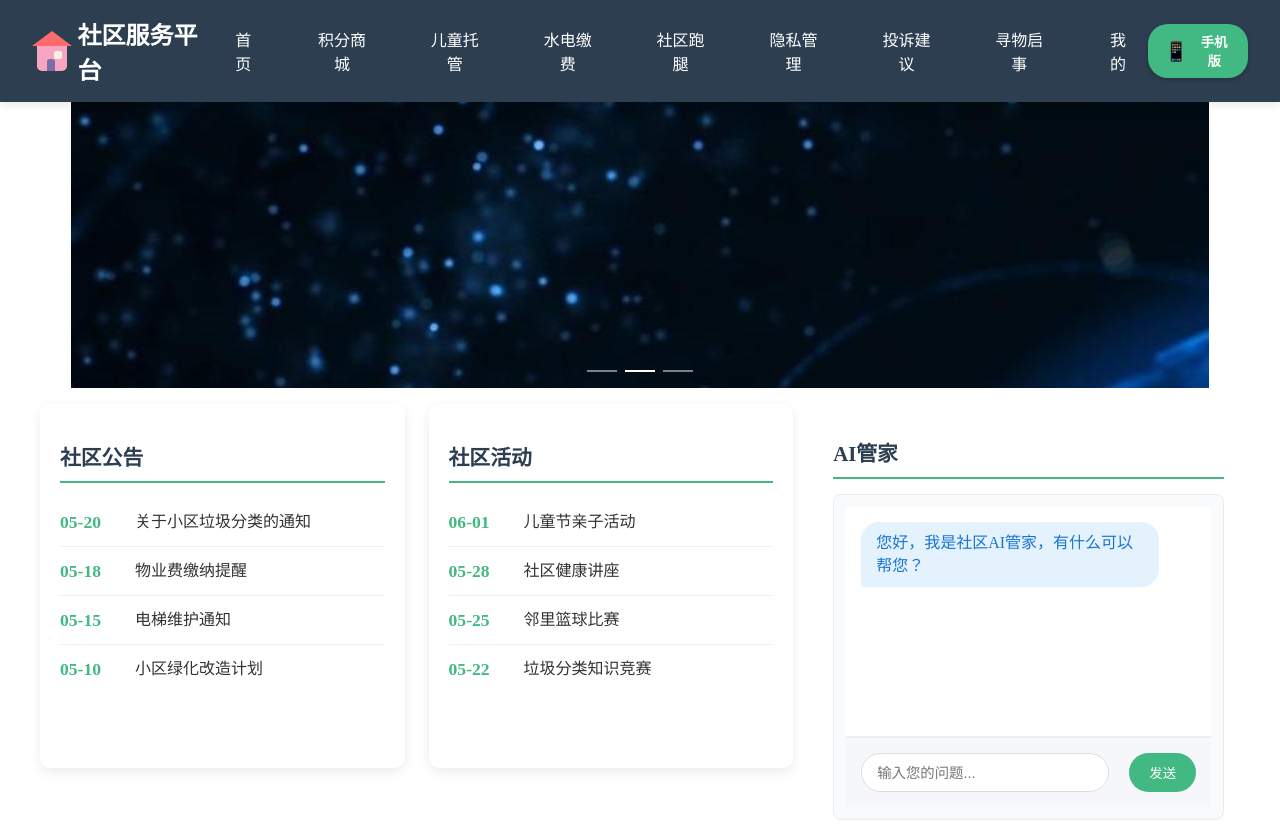
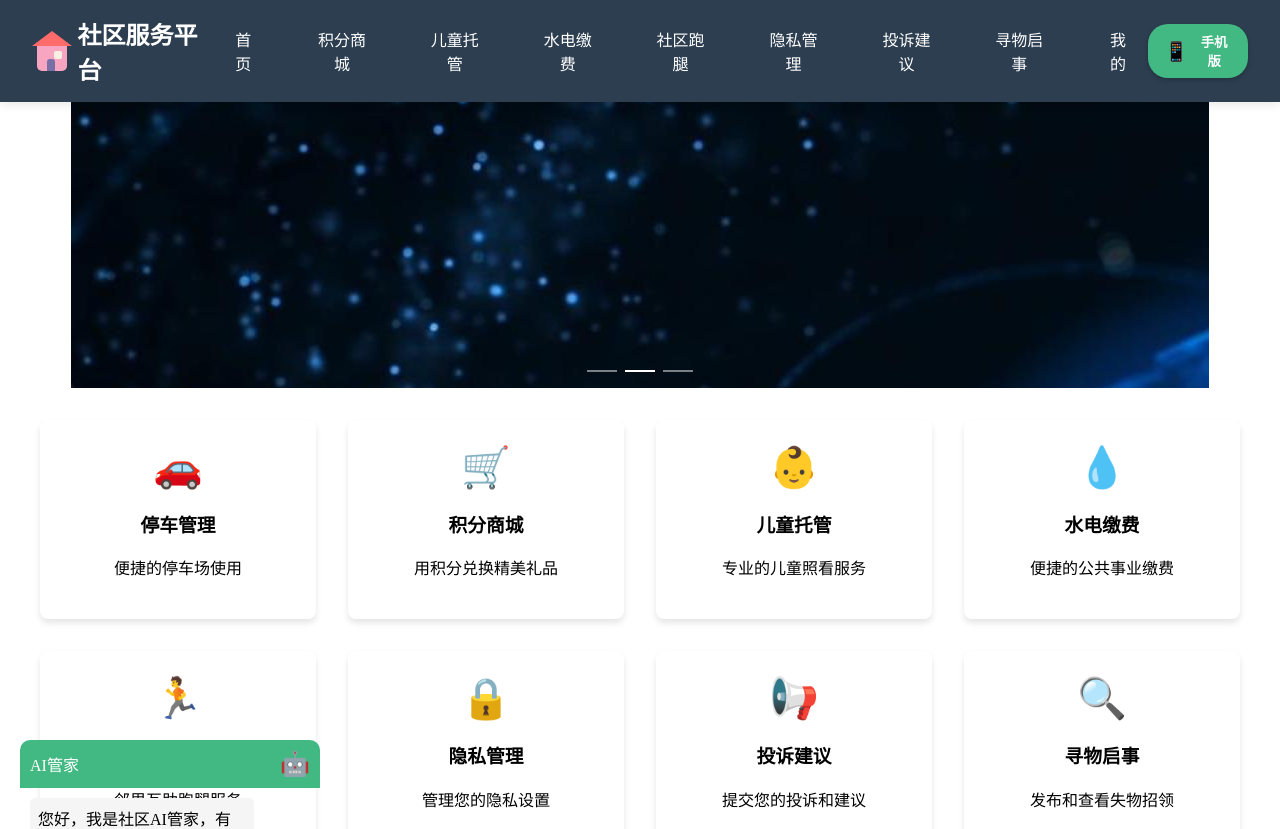
Before and after one commit to mcxxxxxcm/projectCommunity, a Vue app: page /PCPage in a window 1280 px wide. Shown: the top 829 px of the page. Built offline with nearby package versions, Linux system fonts and the light colour scheme.

Commit message:
优化了ai功能，移除了公告栏的板块

```diff
--- a/src/views/PCPage.vue
+++ b/src/views/PCPage.vue
@@ -47,31 +47,21 @@
         </el-carousel>
       </section>
 
-      <!-- 修改公告栏区域 -->
-      <section class="announcement-section">
-        <div class="announcement-box" style="flex: 0.8;"> <!-- 缩小公告栏 -->
-          <h2 class="announcement-title">社区公告</h2>
-          <ul class="announcement-list">
-            <li v-for="(notice, index) in notices" :key="index">
-              <span class="notice-date">{{ notice.date }}</span>
-              <span class="notice-content">{{ notice.content }}</span>
-            </li>
-          </ul>
+      <!-- 内容区域 -->
+      <section class="content-section">
+        <div class="service-card" v-for="service in services" :key="service.name" @click="goToPage(service.path)">
+          <span class="service-icon">{{ service.icon }}</span>
+          <h3>{{ service.name }}</h3>
+          <p>{{ service.desc }}</p>
         </div>
-        <div class="announcement-box" style="flex: 0.8;"> <!-- 缩小活动栏 -->
-          <h2 class="announcement-title">社区活动</h2>
-          <ul class="announcement-list">
-            <li v-for="(activity, index) in activities" :key="index">
-              <span class="activity-date">{{ activity.date }}</span>
-              <span class="activity-content">{{ activity.content }}</span>
-            </li>
-          </ul>
+      </section>
+      <!-- AI管家区域 -->
+      <div class="ai-assistant-container" :class="{ 'ai-assistant-visible': isAIAssistantVisible }">
+        <div class="ai-assistant-header" @click="toggleAIAssistant">
+          <span>AI管家</span>
+          <span class="ai-assistant-icon">🤖</span>
         </div>
-        <!-- 修改公告栏区域 -->
-        <section class="announcement-section">
-          <div class="announcement-box.ai-assistant" style="flex: 1;">
-            <h2 class="announcement-title">AI管家</h2>
-            <div class="ai-chat">
+        <div class="ai-assistant-content">
           <div class="ai-messages">
             <div v-for="(msg, index) in aiMessages" :key="index"
                  :class="['ai-message', msg.type]">
@@ -85,17 +75,6 @@
           </div>
         </div>
       </div>
-        </section>
-      </section>
-
-      <!-- 内容区域 -->
-      <section class="content-section">
-        <div class="service-card" v-for="service in services" :key="service.name" @click="goToPage(service.path)">
-          <span class="service-icon">{{ service.icon }}</span>
-          <h3>{{ service.name }}</h3>
-          <p>{{ service.desc }}</p>
-        </div>
-      </section>
     </main>
 
     <!-- 添加返回顶部按钮 -->
@@ -193,27 +172,15 @@ const bannerImages = ref([
   }
 ]);
 
-// 新增公告数据
-const notices = ref([
-  { date: '05-20', content: '关于小区垃圾分类的通知' },
-  { date: '05-18', content: '物业费缴纳提醒' },
-  { date: '05-15', content: '电梯维护通知' },
-  { date: '05-10', content: '小区绿化改造计划' }
-]);
-
-// 新增活动数据
-const activities = ref([
-  { date: '06-01', content: '儿童节亲子活动' },
-  { date: '05-28', content: '社区健康讲座' },
-  { date: '05-25', content: '邻里篮球比赛' },
-  { date: '05-22', content: '垃圾分类知识竞赛' }
-]);
-
-// 新增AI相关数据
+const isAIAssistantVisible = ref(false);
 const aiMessages = ref([
   { type: 'ai', content: '您好，我是社区AI管家，有什么可以帮您？' }
 ]);
 const aiInput = ref('');
+
+const toggleAIAssistant = () => {
+  isAIAssistantVisible.value = !isAIAssistantVisible.value;
+};
 
 const sendAiMessage = async () => {
   if (!aiInput.value.trim()) return;
@@ -500,239 +467,327 @@ const sendAiMessage = async () => {
   margin: 0 auto;
 }
 
-/* 调整公告栏区域 */
-.announcement-section {
-  display: flex;
-  gap: 1.5rem;
-  padding: 1rem;
-  max-width: 1200px; /* 增加最大宽度 */
-  margin: 0 auto 2rem; /* 增加下边距 */
-  min-height: 300px; /* 设置最小高度 */
+
+/* AI管家样式 */
+.ai-assistant-container {
+  position: fixed;
+  bottom: 60px; /* 调整距离底部的位置 */
+  left: 20px; /* 从right改为left */
+  width: 300px;
+  max-height: 0;
+  background: white;
+  border-radius: 10px;
+  box-shadow: 0 4px 10px rgba(0, 0, 0, 0.2);
+  transition: all 0.3s ease;
+  z-index: 1001; /* 提高z-index值 */
 }
 
-/* 美化AI管家容器 */
-.announcement-box.ai-assistant {
-  flex: 1.4;
-  background: #ffffff;
-  border: 1px solid #e0e0e0;
-  border-radius: 10px;
-  padding: 15px;
-  box-shadow: 0 4px 12px rgba(0, 0, 0, 0.08);
-  transition: all 0.3s ease;
-  min-height: 300px; /* 添加最小高度与公告栏对齐 */
+.ai-assistant-visible {
+  max-height: 400px; /* 调整最大高度 */
 }
 
-/* 调整AI聊天区域高度 */
-.ai-chat {
-  height: 100%; /* 改为100%填充容器 */
+.ai-assistant-header {
+  padding: 10px;
+  background: #42b983;
+  color: white;
+  border-radius: 10px 10px 0 0;
+  cursor: pointer;
   display: flex;
-  flex-direction: column;
-  border: 1px solid #e9ecef;
-  border-radius: 8px;
-  padding: 12px;
-  background: #f8fafc;
+  justify-content: space-between;
+  align-items: center;
+  position: relative;
 }
 
-/* 消息气泡样式 */
+.ai-assistant-visible .ai-assistant-header::after {
+  transform: rotate(180deg);
+}
+
+.ai-assistant-header:hover {
+  background: #3aa876;
+}
+
+.ai-assistant-icon {
+  font-size: 1.5rem;
+}
+
+.ai-assistant-content {
+  padding: 10px;
+}
+
+.ai-messages {
+  height: 290px;
+  overflow-y: auto;
+  margin-bottom: 10px;
+}
+
 .ai-message {
-  max-width: 80%;
-  padding: 10px 15px;
   margin-bottom: 10px;
-  border-radius: 18px;
-  line-height: 1.4;
-  position: relative;
-  word-wrap: break-word;
+  padding: 8px;
+  border-radius: 5px;
+}
+
+.ai-message.user {
+  background: #e3f2fd;
+  margin-left: 20%;
 }
 
 .ai-message.ai {
-  background: #e3f2fd;
-  color: #1976d2;
-  align-self: flex-start;
-  border-bottom-left-radius: 4px;
-  margin-right: auto;
+  background: #f5f5f5;
+  margin-right: 20%;
 }
 
-.ai-message.user {
-  background: #f1f1f1;
-  color: #333;
-  align-self: flex-end;
-  border-bottom-right-radius: 4px;
-  margin-left: auto;
-}
-
-/* 调整消息容器布局 */
-.ai-messages {
-  display: flex;
-  flex-direction: column;
-  gap: 8px;
-}
-
-/* 输入区域 */
 .ai-input {
   display: flex;
   gap: 10px;
-  padding-top: 8px;
-  border-top: 1px solid #eee;
 }
 
 .ai-input input {
   flex: 1;
-  padding: 10px 15px;
+  padding: 8px;
   border: 1px solid #ddd;
-  border-radius: 20px;
-  font-size: 0.9rem;
-  outline: none;
-  transition: all 0.3s;
-}
-
-.ai-input input:focus {
-  border-color: #42b983;
-  box-shadow: 0 0 0 2px rgba(66, 185, 131, 0.2);
+  border-radius: 5px;
 }
 
 .ai-input button {
-  padding: 10px 20px;
+  padding: 8px 15px;
   background: #42b983;
   color: white;
   border: none;
-  border-radius: 20px;
+  border-radius: 5px;
   cursor: pointer;
-  transition: all 0.3s;
-  font-weight: 500;
 }
 
-.ai-input button:hover {
-  background: #3aa876;
-  transform: translateY(-1px);
+
+.pc-layout {
+  display: flex;
+  flex-direction: column;
+  min-height: 100vh;
 }
 
-/* 公告栏专属样式 - 不影响AI管家 */
-.announcement-box:not(.ai-assistant) {
-  flex: 0.8;
-  background: #ffffff;
-  border-radius: 10px;
-  padding: 20px;
-  box-shadow: 0 4px 12px rgba(0, 0, 0, 0.08);
+.header {
+  display: flex;
+  justify-content: space-between;
+  align-items: center;
+  padding: 1rem 2rem;
+  background: #2c3e50;
+  color: white;
+  box-shadow: 0 2px 10px rgba(0, 0, 0, 0.1);
+}
+
+.logo {
+  display: flex;
+  align-items: center;
+  gap: 0.5rem;
+  font-size: 1.5rem;
+  font-weight: bold;
+}
+
+.house-icon {
+  position: relative;
+  width: 40px;
+  height: 40px;
+}
+
+.roof {
+  position: absolute;
+  top: 0;
+  left: 0;
+  width: 0;
+  height: 0;
+  border-left: 20px solid transparent;
+  border-right: 20px solid transparent;
+  border-bottom: 15px solid #ff6b6b;
+}
+
+.wall {
+  position: absolute;
+  bottom: 0;
+  left: 5px;
+  width: 30px;
+  height: 25px;
+  background: #f8a5c2;
+  border-radius: 0 0 5px 5px;
+}
+
+.door {
+  position: absolute;
+  bottom: 0;
+  left: 10px;
+  width: 8px;
+  height: 12px;
+  background: #786fa6;
+  border-radius: 3px 3px 0 0;
+}
+
+.window {
+  position: absolute;
+  top: 5px;
+  right: 5px;
+  width: 8px;
+  height: 8px;
+  background: #f7f1e3;
+  border-radius: 2px;
+}
+
+.main-nav {
+  display: flex;
+  gap: 1.5rem;
+}
+
+.nav-item {
+  background: none;
+  border: none;
+  color: white;
+  cursor: pointer;
+  font-size: 1rem;
+  padding: 0.5rem 1rem;
   transition: all 0.3s ease;
 }
 
-.announcement-title {
-  font-size: 1.3rem;
-  color: #2c3e50;
-  padding-bottom: 12px;
-  margin-bottom: 15px;
-  border-bottom: 2px solid #42b983;
-  font-weight: 600;
+.nav-item:hover {
+  color: #42b983;
 }
 
-.announcement-list {
-  list-style: none;
-  padding: 0;
-  margin: 0;
+.mobile-switch {
+  display: flex;
+  align-items: center;
+  gap: 0.5rem;
+  padding: 0.5rem 1rem;
+  background: #42b983; /* 改为更显眼的绿色背景 */
+  border: none;
+  border-radius: 20px; /* 增加圆角 */
+  color: white;
+  cursor: pointer;
+  font-weight: bold; /* 加粗文字 */
+  transition: all 0.3s ease;
+  box-shadow: 0 2px 5px rgba(0, 0, 0, 0.2); /* 添加阴影 */
 }
 
-.announcement-list li {
-  padding: 12px 0;
-  border-bottom: 1px solid #f0f0f0;
-  display: flex;
-  align-items: center;
+.mobile-switch:hover {
+  background: #3aa876; /* 悬停时颜色变深 */
+  transform: translateY(-2px); /* 悬停时轻微上浮 */
+  box-shadow: 0 4px 8px rgba(0, 0, 0, 0.3); /* 悬停时阴影加深 */
 }
 
-.announcement-list li:last-child {
-  border-bottom: none;
+.mobile-switch .icon {
+  font-size: 1.2rem; /* 增大图标 */
 }
 
-.notice-date, .activity-date {
-  color: #42b983;
-  font-weight: bold;
-  min-width: 60px;
-  font-size: 1.1rem;
+.banner {
+  background: linear-gradient(135deg, #42b983 0%, #2c3e50 100%);
+  color: white;
+  padding: 4rem 2rem;
+  text-align: center;
 }
 
-.notice-content, .activity-content {
-  color: #333;
-  flex: 1;
-  font-size: 1rem;
-  padding-left: 15px;
-  line-height: 1.5;
+.banner h1 {
+  font-size: 2.5rem;
+  margin-bottom: 1rem;
 }
 
-/* 公告栏悬停效果 - 不影响AI管家 */
-.announcement-box:not(.ai-assistant):hover {
-  transform: translateY(-3px);
-  box-shadow: 0 6px 16px rgba(0, 0, 0, 0.12);
+.content-section {
+  display: grid;
+  grid-template-columns: repeat(4, 1fr);
+  gap: 2rem;
+  padding: 2rem;
+  max-width: 1200px;
+  margin: 0 auto;
 }
 
-/* AI管家专属样式保持不变 */
-.announcement-box.ai-assistant {
-  /* 原有AI管家样式保持不变 */
+.service-card {
+  background: white;
+  border-radius: 8px;
+  padding: 1.5rem;
+  text-align: center;
+  cursor: pointer;
+  box-shadow: 0 4px 6px rgba(0, 0, 0, 0.1);
+  transition: all 0.3s ease;
 }
 
-/* 重构AI管家容器 */
-.announcement-box.ai-assistant {
-  flex: 1.4;
-  background: #ffffff;
-  border: 1px solid #e0e0e0;
-  border-radius: 10px;
-  padding: 15px;
-  box-shadow: 0 4px 12px rgba(0, 0, 0, 0.08);
-  transition: all 0.3s ease;
-  min-height: 300px;
+.service-card:hover {
+  transform: translateY(-5px);
+  box-shadow: 0 10px 15px rgba(0, 0, 0, 0.1);
 }
 
-/* 重构AI聊天区域 */
-.ai-chat {
-  height: 100%;
-  display: flex;
-  flex-direction: column;
-  background: #f8fafc;
-  border-radius: 8px;
-  overflow: hidden;
+.service-icon {
+  font-size: 2.5rem;
+  display: block;
+  margin-bottom: 1rem;
 }
 
-/* 消息区域 */
-.ai-messages {
-  flex: 1;
-  padding: 15px;
-  overflow-y: auto;
-  background: white;
-  border-bottom: 1px solid #eee;
+.footer {
+  background: #2c3e50;
+  color: white;
+  padding: 2rem;
+  text-align: center;
+  margin-top: auto;
 }
 
-/* 输入区域 */
-.ai-input {
-  display: flex;
-  padding: 15px;
-  background: #f5f7fa;
-  border-top: 1px solid #e9ecef;
+.footer-links {
+  margin-top: 1rem;
 }
 
-.ai-input input {
-  flex: 1;
-  padding: 10px 15px;
-  border: 1px solid #ddd;
-  border-radius: 20px;
-  font-size: 0.9rem;
-  background: white;
+.footer-links a {
+  color: #42b983;
+  margin: 0 1rem;
+  text-decoration: none;
 }
 
-.ai-input button {
-  margin-left: 10px;
-  padding: 10px 20px;
+.header {
+  position: fixed;
+  top: 0;
+  left: 0;
+  right: 0;
+  transition: transform 0.3s ease;
+  z-index: 1000;
+}
+
+.header-hidden {
+  transform: translateY(-100%);
+}
+
+.back-to-top {
+  position: fixed;
+  bottom: 30px;
+  right: 30px;
+  width: 50px;
+  height: 50px;
+  border-radius: 50%;
   background: #42b983;
   color: white;
   border: none;
-  border-radius: 20px;
   cursor: pointer;
-  transition: all 0.3s;
+  display: flex;
+  align-items: center;
+  justify-content: center;
+  opacity: 0;
+  visibility: hidden;
+  transition: all 0.3s ease;
+  box-shadow: 0 4px 10px rgba(0, 0, 0, 0.2);
+  z-index: 999;
 }
 
-/* 标题样式统一 */
-.announcement-title {
-  color: #2c3e50;
-  font-size: 1.3rem;
-  margin-bottom: 15px;
-  padding-bottom: 10px;
-  border-bottom: 2px solid #42b983;
+.back-to-top.show {
+  opacity: 1;
+  visibility: visible;
 }
+
+.back-to-top .icon {
+  font-size: 1.5rem;
+}
+
+/* 调整main-content的margin-top */
+.main-content {
+  margin-top: 80px;
+}
+/* 修改banner样式 */
+.banner {
+  margin-top: 0;
+  padding: 0 !important;
+  width: 90%;
+  height: auto; /* 改为自适应高度 */
+  border-radius: 10px;
+  margin: 0 auto;
+}
+
 </style>
```
Lines whose indentation alone changed are shown as unchanged.
